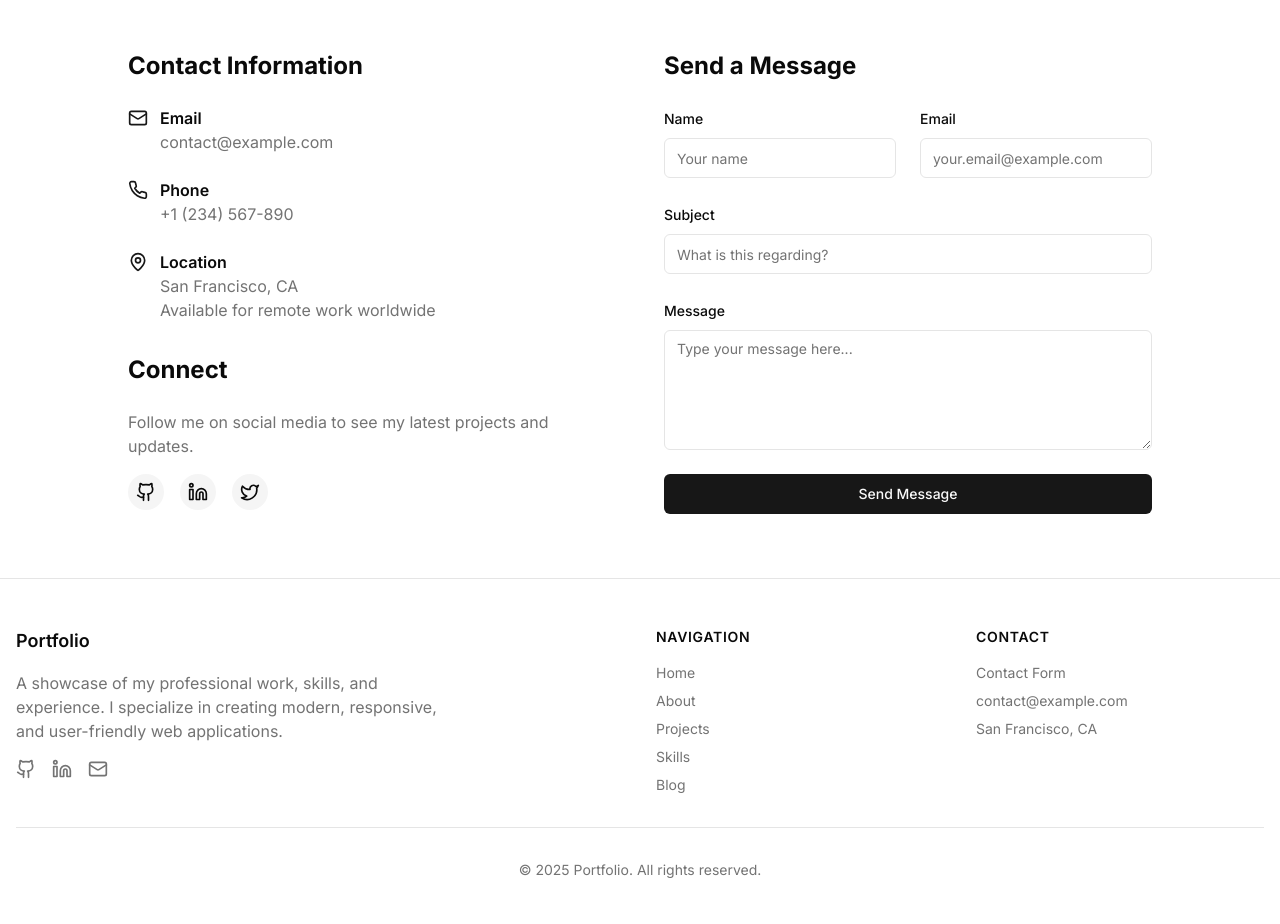
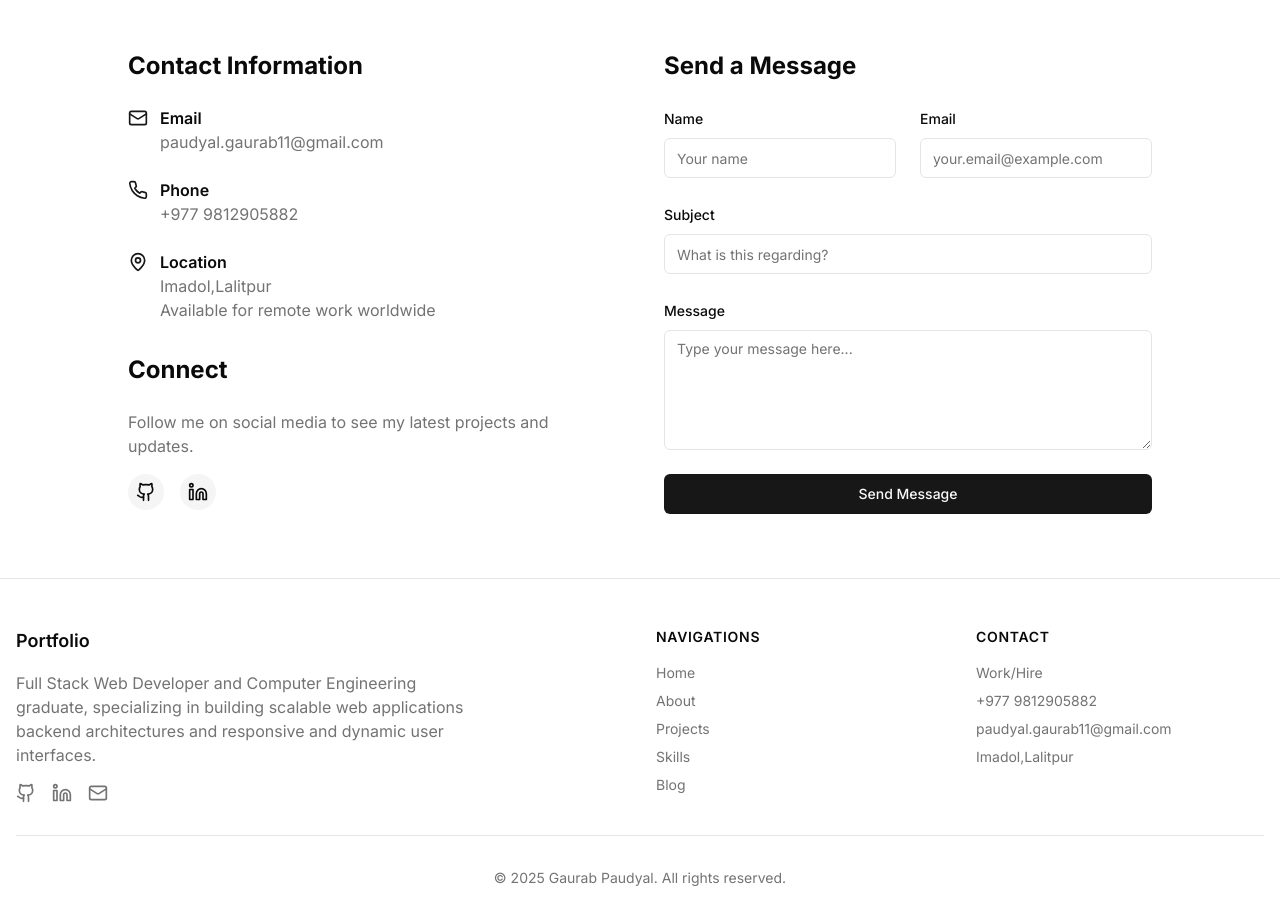
Before and after one commit to grbpdl/portfolio-gaurab, a Next.js app: page /contact in a window 1280 px wide. Shown: the part 246-1170 px from the top of the page. Built offline with nearby package versions, Linux system fonts and the light colour scheme.

Commit message:
contact-page

```diff
--- a/app/contact/page.tsx
+++ b/app/contact/page.tsx
@@ -37,10 +37,10 @@ export default function ContactPage() {
                     <h3 className="text-base font-semibold">Email</h3>
                     <p className="text-muted-foreground">
                       <a
-                        href="mailto:contact@example.com"
+                        href="mailto:paudyal.gaurab11@gmail.com"
                         className="hover:text-primary transition-colors"
                       >
-                        contact@example.com
+                        paudyal.gaurab11@gmail.com
                       </a>
                     </p>
                   </div>
@@ -52,10 +52,10 @@ export default function ContactPage() {
                     <h3 className="text-base font-semibold">Phone</h3>
                     <p className="text-muted-foreground">
                       <a
-                        href="tel:+1234567890"
+                        href="tel:+9779812905882"
                         className="hover:text-primary transition-colors"
                       >
-                        +1 (234) 567-890
+                        +977 9812905882
                       </a>
                     </p>
                   </div>
@@ -65,7 +65,7 @@ export default function ContactPage() {
                   <MapPin className="h-5 w-5 text-primary mt-0.5" />
                   <div>
                     <h3 className="text-base font-semibold">Location</h3>
-                    <p className="text-muted-foreground">San Francisco, CA</p>
+                    <p className="text-muted-foreground">Imadol,Lalitpur</p>
                     <p className="text-muted-foreground">
                       Available for remote work worldwide
                     </p>
@@ -81,7 +81,7 @@ export default function ContactPage() {
                 </p>
                 <div className="flex gap-4">
                   <a
-                    href="https://github.com"
+                    href="https://github.com/grbpdl"
                     target="_blank"
                     rel="noopener noreferrer"
                     className="p-2 rounded-full bg-secondary hover:bg-secondary/80 transition-colors"
@@ -104,7 +104,7 @@ export default function ContactPage() {
                     </svg>
                   </a>
                   <a
-                    href="https://linkedin.com"
+                    href="https://www.linkedin.com/in/gaurabpaudyal/"
                     target="_blank"
                     rel="noopener noreferrer"
                     className="p-2 rounded-full bg-secondary hover:bg-secondary/80 transition-colors"
@@ -127,28 +127,6 @@ export default function ContactPage() {
                       <circle cx="4" cy="4" r="2"></circle>
                     </svg>
                   </a>
-                  <a
-                    href="https://twitter.com"
-                    target="_blank"
-                    rel="noopener noreferrer"
-                    className="p-2 rounded-full bg-secondary hover:bg-secondary/80 transition-colors"
-                    aria-label="Twitter"
-                  >
-                    <svg
-                      xmlns="http://www.w3.org/2000/svg"
-                      width="24"
-                      height="24"
-                      viewBox="0 0 24 24"
-                      fill="none"
-                      stroke="currentColor"
-                      strokeWidth="2"
-                      strokeLinecap="round"
-                      strokeLinejoin="round"
-                      className="h-5 w-5"
-                    >
-                      <path d="M22 4s-.7 2.1-2 3.4c1.6 10-9.4 17.3-18 11.6 2.2.1 4.4-.6 6-2C3 15.5.5 9.6 3 5c2.2 2.6 5.6 4.1 9 4-.9-4.2 4-6.6 7-3.8 1.1 0 3-1.2 3-1.2z"></path>
-                    </svg>
-                  </a>
                 </div>
               </div>
             </div>
--- a/app/layout.tsx
+++ b/app/layout.tsx
@@ -10,8 +10,9 @@ const inter = Inter({ subsets: ["latin"] });
 
 export const metadata: Metadata = {
   title: "Gaurab Paudyal | Full Stack Developer",
-  description:
-    "Explore the portfolio of Gaurab Paudyal, a passionate Full Stack Developer showcasing projects, skills, and professional experience in web development.",
+  description: `Full Stack Web Developer and Computer Engineering graduate, specializing in
+building scalable web applications backend architectures and responsive and dynamic
+user interfaces.`,
   authors: [
     { name: "Gaurab Paudyal", url: "https://www.gaurabpaudyal.com.np" },
   ],
--- a/components/footer.tsx
+++ b/components/footer.tsx
@@ -9,13 +9,13 @@ export function Footer() {
           <div className="md:col-span-2">
             <h3 className="text-lg font-semibold mb-4">Portfolio</h3>
             <p className="text-muted-foreground mb-4 max-w-md">
-              A showcase of my professional work, skills, and experience. I
-              specialize in creating modern, responsive, and user-friendly web
-              applications.
+              Full Stack Web Developer and Computer Engineering graduate,
+              specializing in building scalable web applications backend
+              architectures and responsive and dynamic user interfaces.
             </p>
             <div className="flex space-x-4">
               <Link
-                href="https://github.com"
+                href="https://github.com/grbpdl"
                 target="_blank"
                 rel="noopener noreferrer"
                 aria-label="GitHub"
@@ -23,14 +23,14 @@ export function Footer() {
                 <Github className="h-5 w-5 text-muted-foreground hover:text-foreground transition-colors" />
               </Link>
               <Link
-                href="https://linkedin.com"
+                href="https://www.linkedin.com/in/gaurabpaudyal/"
                 target="_blank"
                 rel="noopener noreferrer"
                 aria-label="LinkedIn"
               >
                 <Linkedin className="h-5 w-5 text-muted-foreground hover:text-foreground transition-colors" />
               </Link>
-              <Link href="mailto:contact@example.com" aria-label="Email">
+              <Link href="mailto:paudyal.gaurab11@gmail.com" aria-label="Email">
                 <Mail className="h-5 w-5 text-muted-foreground hover:text-foreground transition-colors" />
               </Link>
             </div>
@@ -38,7 +38,7 @@ export function Footer() {
 
           <div>
             <h4 className="text-sm font-semibold uppercase tracking-wider mb-4">
-              Navigation
+              Navigations
             </h4>
             <nav className="flex flex-col space-y-2">
               <Link
@@ -83,22 +83,30 @@ export function Footer() {
                 href="/contact"
                 className="text-sm text-muted-foreground hover:text-foreground transition-colors"
               >
-                Contact Form
+                Work/Hire
               </Link>
+              <p className="text-sm text-muted-foreground hover:text-foreground transition-colors">
+                <a
+                  href="tel:+9779812905882"
+                  className="hover:text-primary transition-colors"
+                >
+                  +977 9812905882
+                </a>
+              </p>
               <Link
                 href="mailto:contact@example.com"
                 className="text-sm text-muted-foreground hover:text-foreground transition-colors"
               >
-                contact@example.com
+                paudyal.gaurab11@gmail.com
               </Link>
-              <p className="text-sm text-muted-foreground">San Francisco, CA</p>
+              <p className="text-sm text-muted-foreground">Imadol,Lalitpur</p>
             </nav>
           </div>
         </div>
 
         <div className="mt-8 pt-8 border-t">
           <p className="text-sm text-muted-foreground text-center">
-            © {new Date().getFullYear()} Portfolio. All rights reserved.
+            © {new Date().getFullYear()} Gaurab Paudyal. All rights reserved.
           </p>
         </div>
       </div>
```
